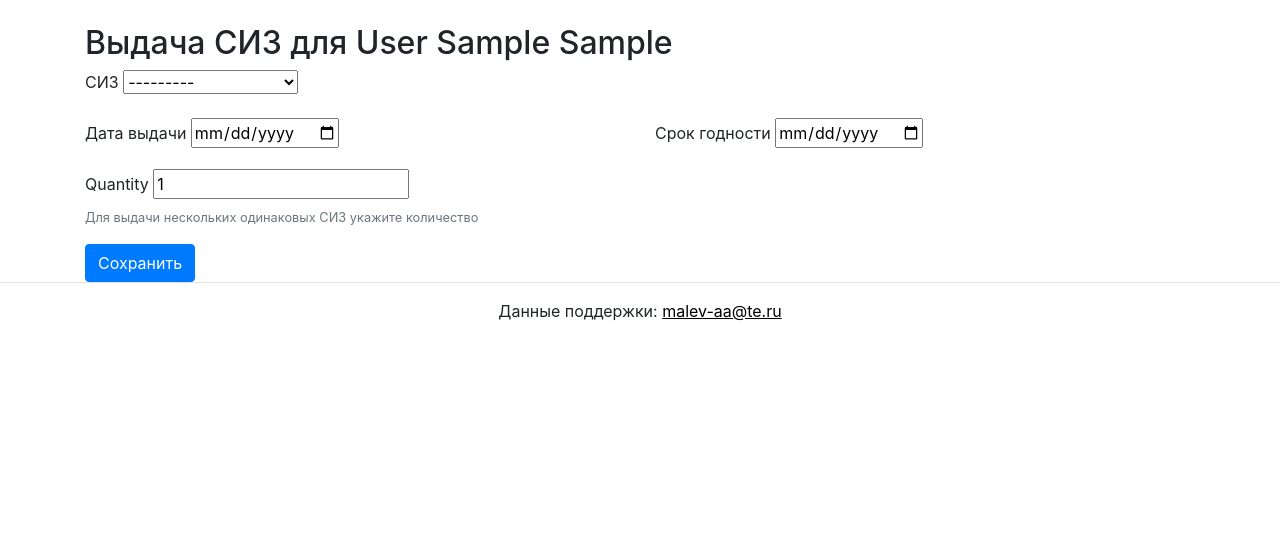
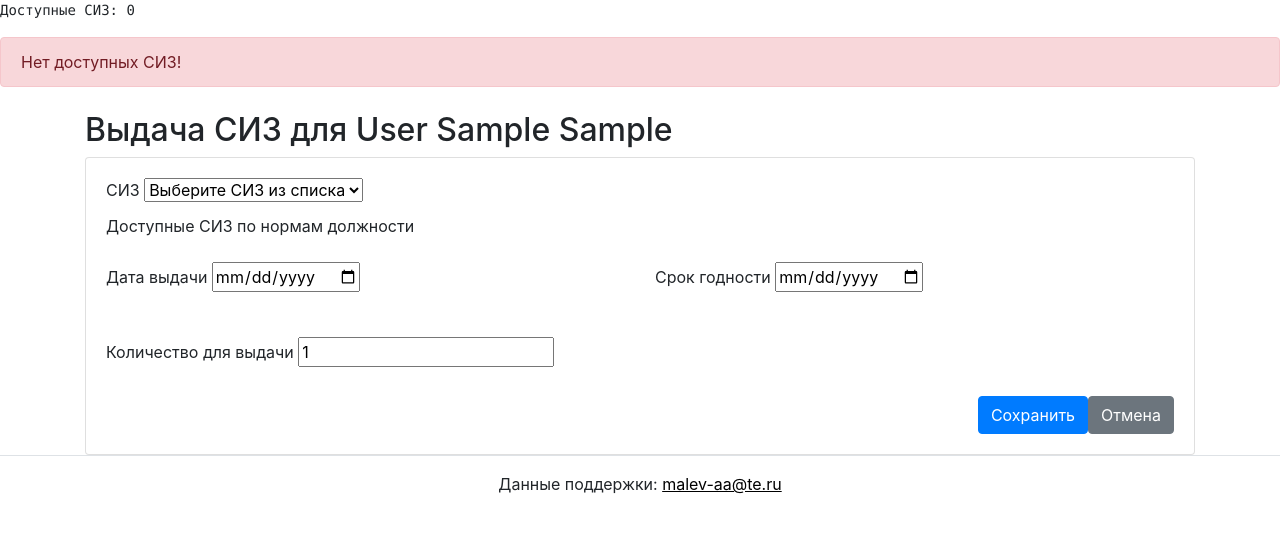
Before and after one commit to bearvar/siz_manager, a Django app: page /employees/1/issues/create/ in a window 1280 px wide. Shown: the part 60-593 px from the top of the page. Run offline with Django 3.2, Linux system fonts and the light colour scheme; a user stored in the database is signed in; tables that the repository leaves empty hold one stand-in row (values such as "Sample post"); some libraries are stand-ins or nearby versions.

Commit message:
Работа над функционалом выдачи СИЗ v2

```diff
--- a/manager/core/forms.py
+++ b/manager/core/forms.py
@@ -82,8 +82,13 @@
             instance.save()
         return instance
 
+
 class IssueCreateForm(forms.ModelForm):
-    quantity = forms.IntegerField(min_value=1, initial=1)
+    quantity = forms.IntegerField(
+        min_value=1,
+        initial=1,
+        label="Количество для выдачи"
+    )
 
     class Meta:
         model = Issue
@@ -97,12 +102,17 @@
         self.employee = kwargs.pop('employee')
         super().__init__(*args, **kwargs)
 
-        # Получаем разрешенные типы СИЗ для должности
-        allowed_types = PPEType.objects.filter(
+        # Получаем типы СИЗ из норм должности сотрудника
+        ppe_types = PPEType.objects.filter(
             norms__position=self.employee.position
         ).distinct()
 
         # Фильтруем предметы по разрешенным типам
         self.fields['item'].queryset = Item.objects.filter(
-            ppe_type__in=allowed_types
-        )
+            ppe_type__in=ppe_types
+        ).select_related('ppe_type')
+
+        # Добавляем стили и подсказки
+        self.fields['item'].widget.attrs.update({'class': 'form-select'})
+        self.fields['item'].empty_label = "Выберите СИЗ из списка"
+        self.fields['item'].help_text = "Доступные СИЗ по нормам должности"
--- a/manager/core/urls.py
+++ b/manager/core/urls.py
@@ -13,6 +13,7 @@
     path('positions/', views.position_list, name='position_list'),
     path('position/<int:position_id>/', views.position_detail, name='position_detail'),
     path('employees/', views.employee_list, name='employee_list'),
+    path('employees/<int:employee_id>/', views.employee_detail, name='employee_detail'),
     path('norm/edit/<int:position_id>/', views.norm_edit, name='norm_edit'),
     path('norm/update/<int:norm_id>/', views.norm_update, name='norm_update'),
     path('norm/delete/<int:norm_id>/', views.norm_delete, name='norm_delete'),
--- a/manager/core/views.py
+++ b/manager/core/views.py
@@ -126,51 +126,90 @@
     employees = Employee.objects.all()
     return render(request, 'core/employee_list.html', {'employees': employees})
 
+from django.shortcuts import get_object_or_404, render
+
+@login_required
+def employee_detail(request, employee_id):
+    employee = get_object_or_404(Employee, pk=employee_id)
+    issues = Issue.objects.filter(employee=employee)
+    return render(request, 'core/employee_detail.html', {'employee': employee, 'issues': issues})
+
+from django.shortcuts import get_object_or_404, redirect, render
+from django.contrib import messages
+from django.views.decorators.http import require_http_methods
+from django.contrib.auth.decorators import login_required
+from .models import Norm, Position
 
 @login_required
 def norm_edit(request, position_id):
-    position = get_object_or_404(Position, pk=position_id)
-    norms = Norm.objects.filter(position=position)
-    return render(request, 'core/norm_edit.html', {'position': position, 'norms': norms})
+    position = get_object_or_404(
+        Position.objects.prefetch_related('norms__ppe_type'),
+        pk=position_id
+    )
+    return render(request, 'core/norm_edit.html', {
+        'position': position,
+        'norms': position.norms.all()
+    })
+
+@login_required
+@require_http_methods(["POST"])
+def norm_update(request, norm_id):
+    try:
+        norm = Norm.objects.select_related('position').get(pk=norm_id)
+        quantity = int(request.POST.get('quantity', 0))
+
+        if quantity < 1:
+            raise ValueError("Количество должно быть положительным числом")
+
+        norm.quantity = quantity
+        norm.save()
+        messages.success(request, f"Норма для {norm.ppe_type.name} обновлена")
+
+    except Norm.DoesNotExist:
+        messages.error(request, "Норма не найдена")
+    except ValueError as e:
+        messages.error(request, str(e))
+    except Exception as e:
+        messages.error(request, f"Ошибка при обновлении: {str(e)}")
+
+    return redirect('core:norm_edit', position_id=norm.position.id)
+
+@login_required
+@require_http_methods(["POST"])
+def norm_delete(request, norm_id):
+    try:
+        norm = Norm.objects.select_related('position').get(pk=norm_id)
+        position_id = norm.position.id
+        ppe_type_name = norm.ppe_type.name
+        norm.delete()
+        messages.success(request, f"Норма для {ppe_type_name} удалена")
+    except Norm.DoesNotExist:
+        messages.error(request, "Норма не найдена")
+    except Exception as e:
+        messages.error(request, f"Ошибка при удалении: {str(e)}")
+
+    return redirect('core:norm_edit', position_id=position_id)
 
 
 @login_required
-def norm_update(request, norm_id):
-    norm = get_object_or_404(Norm, pk=norm_id)
-    if request.method == 'POST':
-        quantity = request.POST.get('quantity')
-        norm_id_from_form = request.POST.get('norm_id')
-        try:
-            quantity = int(quantity)
-            if quantity > 0:
-                norm.quantity = quantity
-                norm.save()
-                return redirect('core:norm_edit', position_id=norm.position.id)
-            else:
-                return render(request, 'core/norm_edit.html', {'position': norm.position, 'norms': Norm.objects.filter(position=norm.position), 'error': 'Quantity must be a positive integer.'})
-        except ValueError:
-            return render(request, 'core/norm_edit.html', {'position': norm.position, 'norms': Norm.objects.filter(position=norm.position), 'error': 'Invalid quantity value.'})
-    else:
-        return HttpResponse("Invalid request method", status=405)
+def create_issue(request, employee_id):
+    employee = get_object_or_404(Employee.objects.select_related('position'), pk=employee_id)
 
-
-@login_required
-def norm_delete(request, norm_id):
-    norm = get_object_or_404(Norm, pk=norm_id)
-    norm.delete()
-    return redirect('core:norm_edit', position_id=norm.position.id)
-
-
-def create_issue(request, employee_id):
-    employee = get_object_or_404(Employee, pk=employee_id)
+    if not employee.position:
+        messages.error(request, "Сотрудник не имеет назначенной должности")
+        return redirect('employee_list')
 
     if request.method == 'POST':
         form = IssueCreateForm(request.POST, employee=employee)
         if form.is_valid():
-            created_issues = form.save_multiple()
-            return redirect('employee_detail', employee_id=employee.id)
+            # Сохранение с обработкой количества
+            return redirect('core:employee_detail', employee_id=employee.id)
     else:
         form = IssueCreateForm(employee=employee)
+
+    # Добавляем проверку пустого списка
+    if not form.fields['item'].queryset.exists():
+        messages.warning(request, "Нет доступных СИЗ по нормам текущей должности")
 
     return render(request, 'core/create_issue.html', {
         'form': form,
@@ -182,4 +221,4 @@
     issue = get_object_or_404(Issue, pk=issue_id)
     issue.is_active = False
     issue.save()
-    return redirect('employee_detail', employee_id=issue.employee.id)
+    return redirect('core:employee_detail', employee_id=issue.employee.id)
--- a/manager/templates/core/create_issue.html
+++ b/manager/templates/core/create_issue.html
@@ -1,41 +1,63 @@
 {% extends "base.html" %}
+{% load static %}
 
 {% block content %}
+<!-- Внутри блока content -->
+<pre>Доступные СИЗ: {{ form.item.queryset|length }}</pre>
+{% for item in form.item.queryset %}
+  <div>{{ item }} ({{ item.ppe_type }})</div>
+{% empty %}
+  <div class="alert alert-danger">Нет доступных СИЗ!</div>
+{% endfor %}
 <div class="container mt-4">
     <h2>Выдача СИЗ для {{ employee }}</h2>
-    <!-- templates/core/issue_form.html -->
+    <div class="card shadow">
+        <div class="card-body">
             <form method="post">
                 {% csrf_token %}
 
-        <div class="form-group">
-            <label>{{ form.item.label }}</label>
+                <!-- Поле выбора СИЗ -->
+                <div class="mb-4">
+                    <label class="form-label fw-bold">{{ form.item.label }}</label>
                     {{ form.item }}
+                    {% if form.item.help_text %}
+                    <div class="form-text">{{ form.item.help_text }}</div>
+                    {% endif %}
                 </div>
 
-        <div class="row">
+                <!-- Даты выдачи и срока годности -->
+                <div class="row mb-4">
                     <div class="col-md-6">
-                <div class="form-group">
-                    <label>{{ form.issue_date.label }}</label>
+                        <div class="mb-3">
+                            <label class="form-label fw-bold">{{ form.issue_date.label }}</label>
                             {{ form.issue_date }}
                         </div>
                     </div>
                     <div class="col-md-6">
-                <div class="form-group">
-                    <label>{{ form.expiration_date.label }}</label>
+                        <div class="mb-3">
+                            <label class="form-label fw-bold">{{ form.expiration_date.label }}</label>
                             {{ form.expiration_date }}
                         </div>
                     </div>
                 </div>
 
-        <div class="form-group">
-            <label>{{ form.quantity.label }}</label>
+                <!-- Количество -->
+                <div class="mb-4">
+                    <label class="form-label fw-bold">{{ form.quantity.label }}</label>
                     {{ form.quantity }}
-            <small class="form-text text-muted">
-                Для выдачи нескольких одинаковых СИЗ укажите количество
-            </small>
+                    <div class="form-text">{{ form.quantity.help_text }}</div>
                 </div>
 
-        <button type="submit" class="btn btn-primary">Сохранить</button>
+                <div class="d-grid gap-2 d-md-flex justify-content-md-end">
+                    <button type="submit" class="btn btn-primary">
+                        <i class="bi bi-save me-2"></i>Сохранить
+                    </button>
+                    <a href="{% url 'core:employee_detail' employee.id %}" class="btn btn-secondary">
+                        Отмена
+                    </a>
+                </div>
             </form>
         </div>
+    </div>
+</div>
 {% endblock %}
--- a/manager/templates/core/position_list.html
+++ b/manager/templates/core/position_list.html
@@ -27,7 +27,7 @@
           {% for position in positions %}
             <tr>
               <td>
-                {{ position.position_name }}
+                <a href="{% url 'core:position_detail' position_id=position.id %}" >{{ position.position_name }}</a>
               </td>
               <td>
                 <a href="{% url 'core:norm_create' position_id=position.id %}" class="btn btn-primary">Добавить норму</a>
```
Also changed, not shown: manager/templates/core/employee_detail.html (added, +16 -0 lines), 2 other files. Lines whose indentation alone changed are shown as unchanged.
